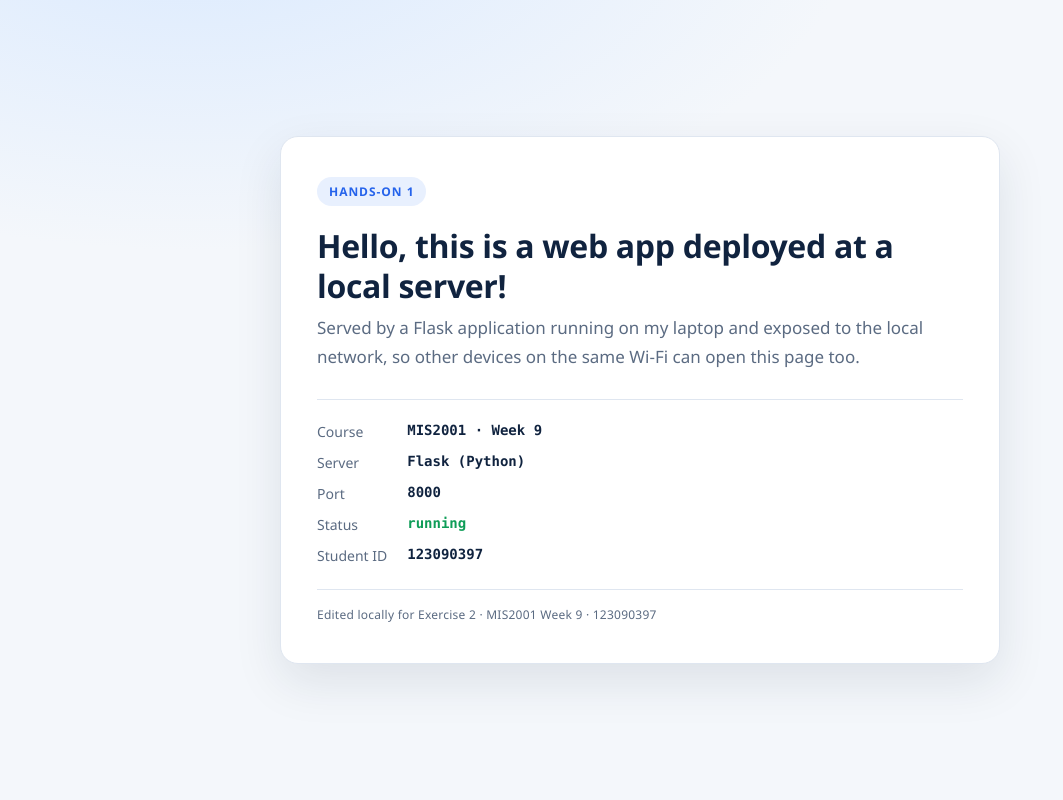
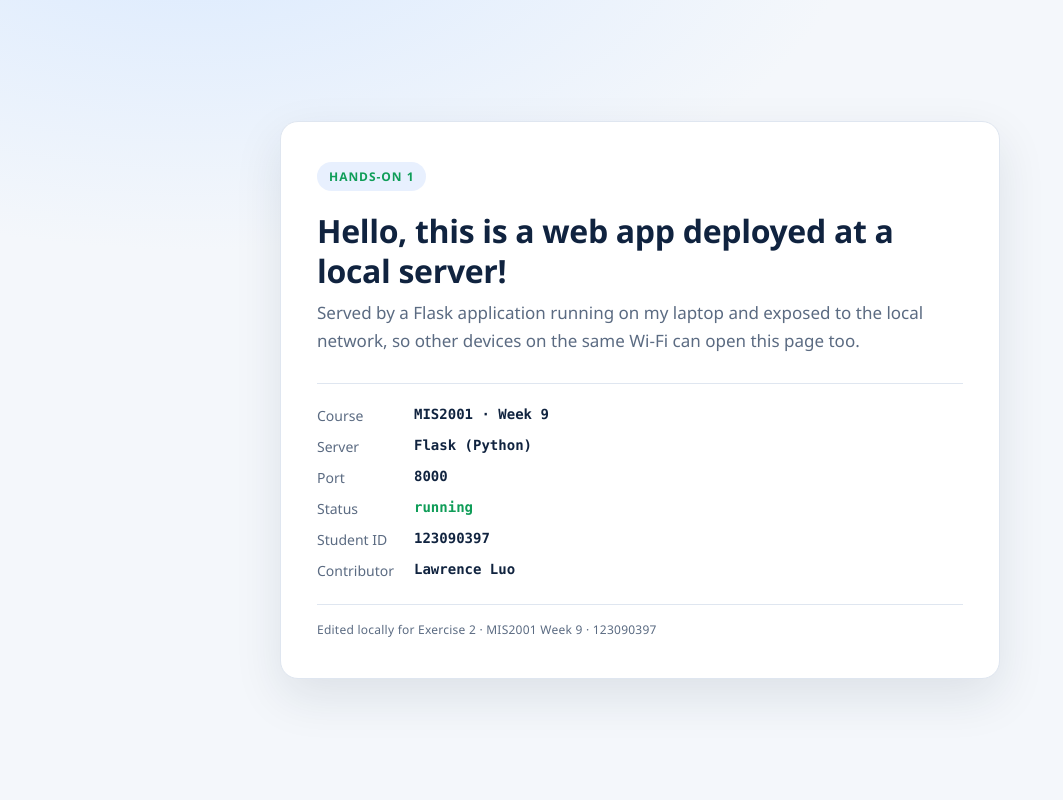
Before and after one commit to Lawrenceluo827/mis2001-wk9-hands-on, a Flask app: page / in a window 1280 px wide. Shown: the whole page, without its empty margins (0-1063 px from the left). Run offline with Flask 3, Linux system fonts and the light colour scheme; parts of the project's set-up code (start-up, migrations or seed data) failed here and were passed over.

Commit message:
Update hands-on-1.html

```diff
--- a/templates/hands-on-1.html
+++ b/templates/hands-on-1.html
@@ -9,7 +9,7 @@
       --ink: #10233f;
       --muted: #5b6b82;
       --line: #dfe6f0;
-      --accent: #2563eb;
+      --accent: #0f9d58;
       --bg: #f4f7fb;
     }
     * { box-sizing: border-box; }
@@ -90,6 +90,7 @@
       <dt>Port</dt><dd>8000</dd>
       <dt>Status</dt><dd class="badge-ok">running</dd>
       <dt>Student ID</dt><dd>123090397</dd>
+      <dt>Contributor</dt><dd>Lawrence Luo</dd>
     </dl>
     <p class="footer">Edited locally for Exercise 2 &middot; MIS2001 Week 9 &middot; 123090397</p>
   </main>
```
